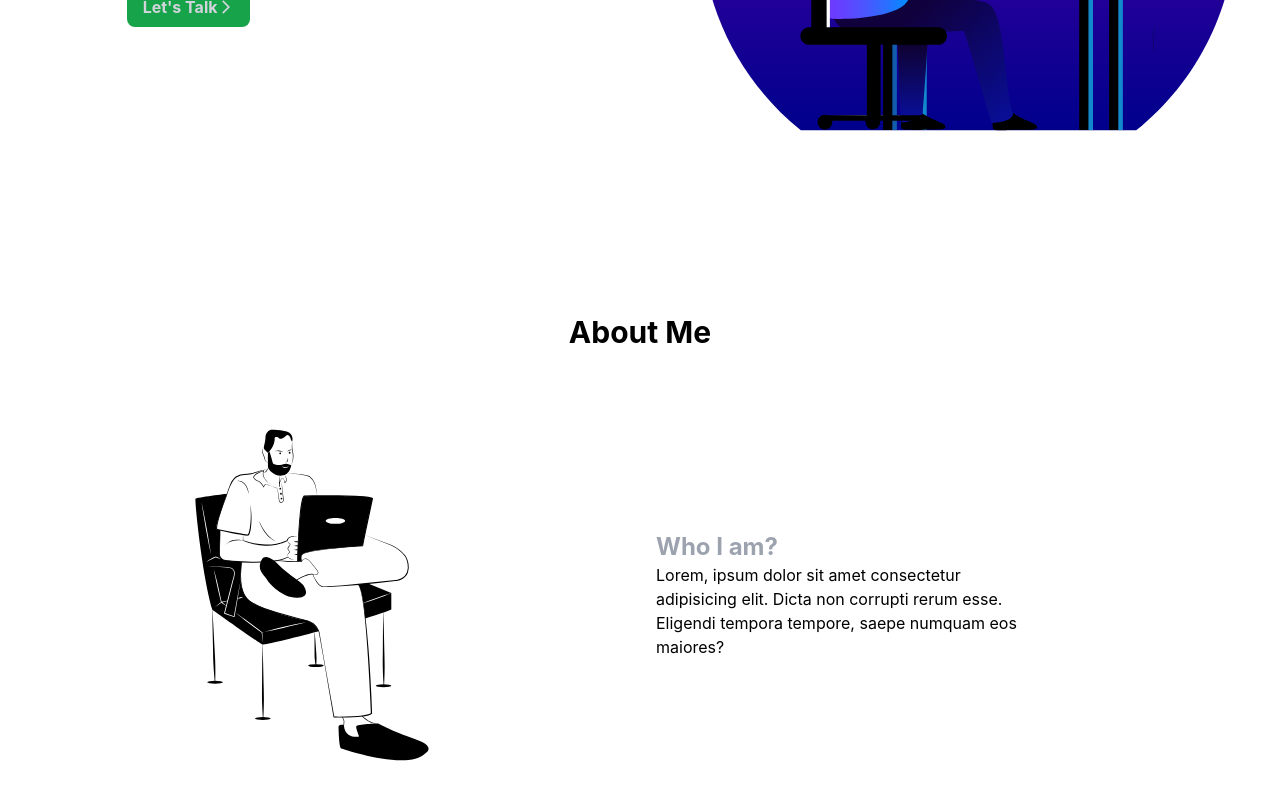
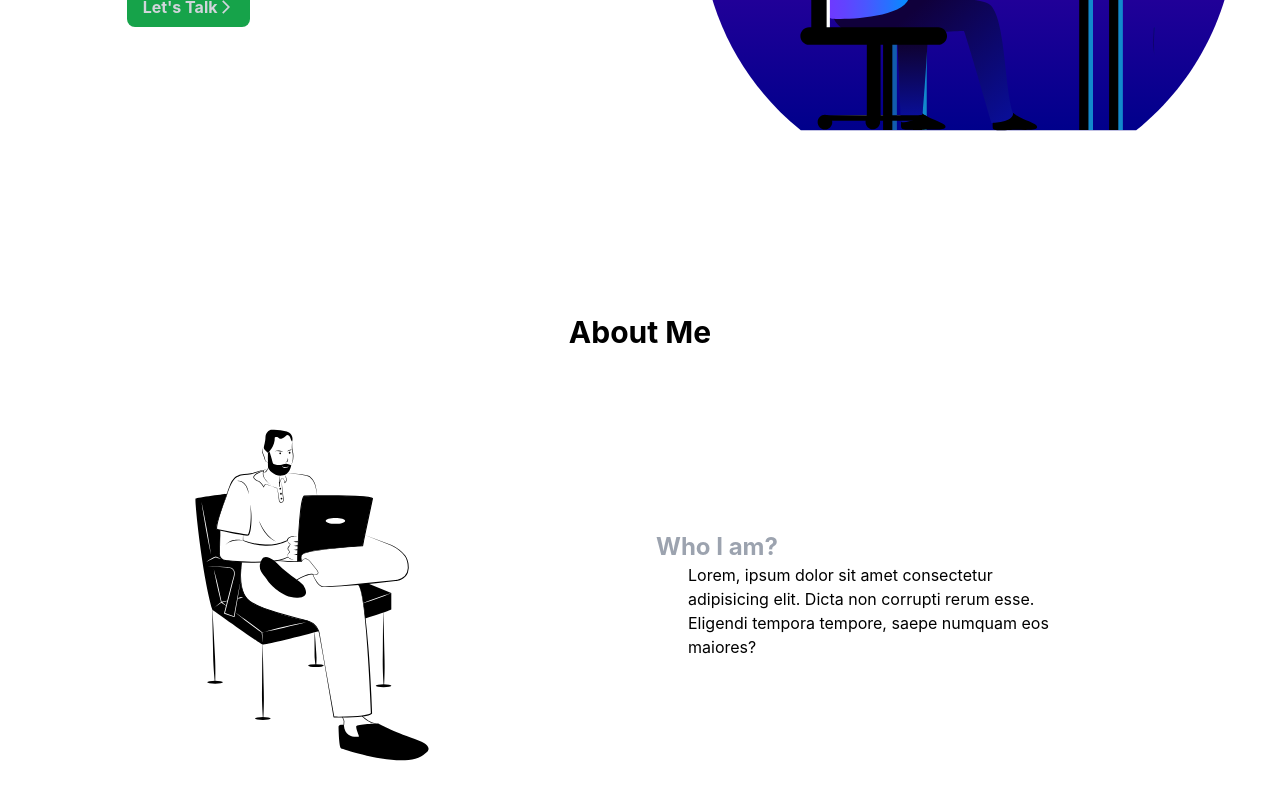
Before and after one commit to NagesoHaile/nageso, a React (Create React App) app: page / in a window 1280 px wide. Shown: the part 614-1414 px from the top of the page. Built offline with nearby package versions, Linux system fonts and the light colour scheme.

Commit message:
padding added to the about div

```diff
--- a/src/components/About.jsx
+++ b/src/components/About.jsx
@@ -12,7 +12,7 @@ const About = () => {
             </div>
             <div className='md:w-1/2 flex flex-col md:justify-center '>
                <h1 className='text-2xl font-bold text-gray-400'>Who I am?</h1>
-               <div>
+               <div className='px-8'>
                <p className='w-96'>Lorem, ipsum dolor sit amet consectetur adipisicing elit.
                 Dicta non corrupti rerum esse.
                 Eligendi tempora tempore, saepe numquam eos maiores?</p>
```
